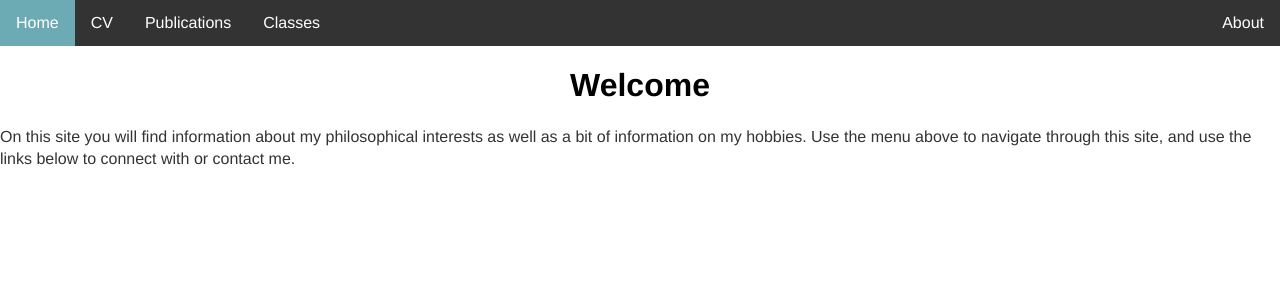
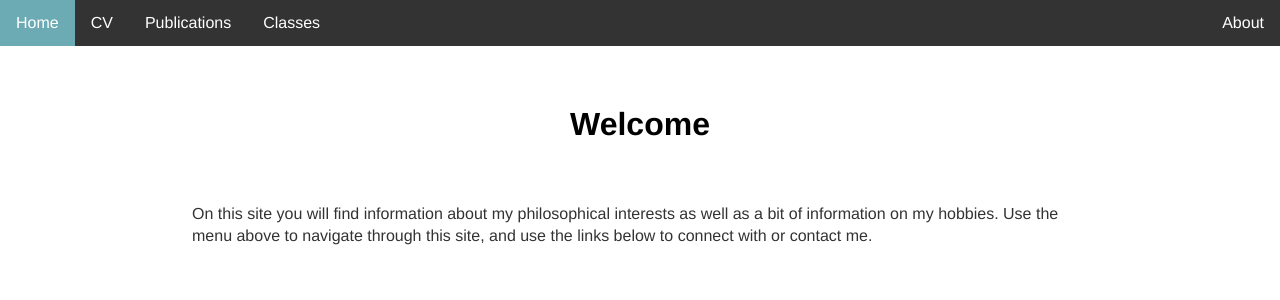
Before and after one commit to kevinjpatton/kevinjpatton.github.io, a Jekyll site: the page built from index.html, in a window 1280 px wide. Shown: the top 300 px of the page. Built offline with Jekyll 4.4.1, drawn with Linux system fonts in a browser that asks for light colours; Markdown is read by kramdown in place of the engine named in the settings.

Commit message:
Update main.css

```diff
--- a/css/main.css
+++ b/css/main.css
@@ -3,7 +3,7 @@
 <head>
 <meta name="viewport" content="width=device-width, initial-scale=1.0">
 <style>
-body {margin: 60px auto; width: 70%;
+body {margin: 0;
 }
 
 ul.topnav {
@@ -38,10 +38,14 @@ ul.topnav li.right {float: right;}
 }
 
 h1 {
+    margin: 60px auto;
+    width: 70%;
     font-size: 2em;
     font-family:'Helvetica', 'Arial', 'Sans-Serif';
 }
 p {
+    margin: 60px auto;
+    width: 70%;
     font-size: 1em;
     line-height: 1.4em;
     color: #333;
```
